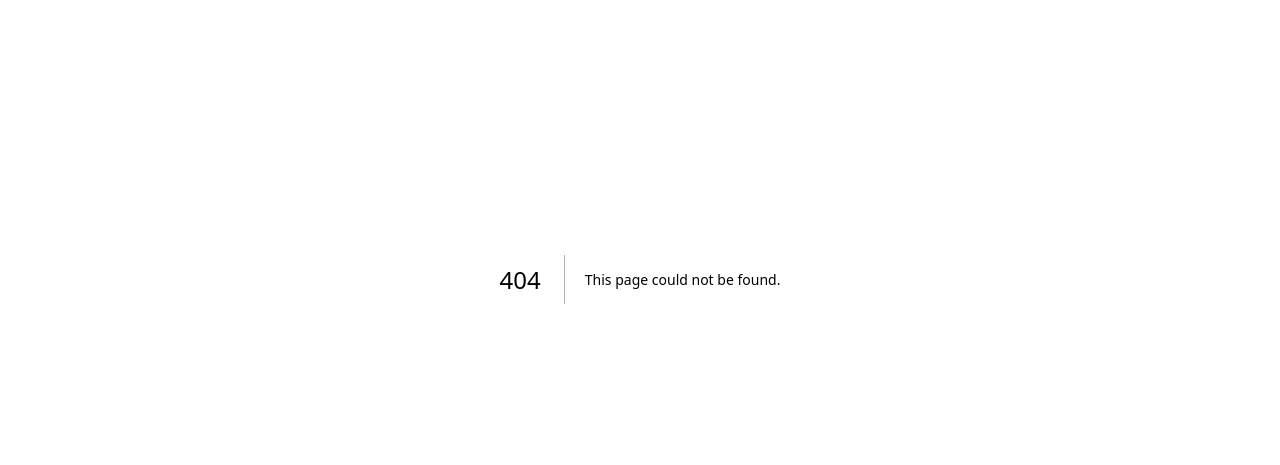
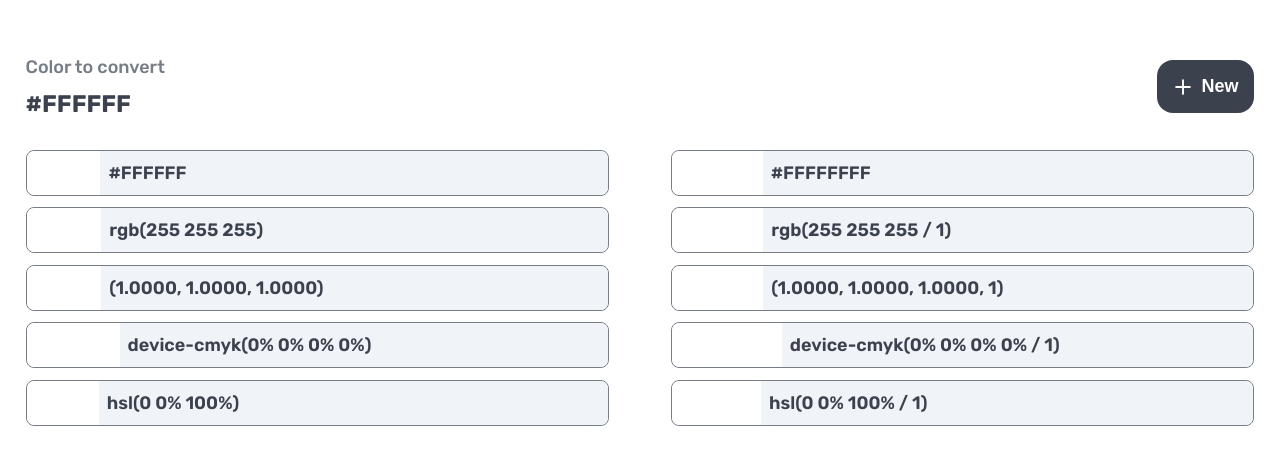
Before and after one commit to emersondont/color-converter, a Next.js app: page /converter in a window 1280 px wide. Before the commit this address had no page. Shown: the part 121-586 px from the top of the page. Built offline with nearby package versions, Linux system fonts and the light colour scheme.

Commit message:
everything is ready

```diff
--- a/package.json
+++ b/package.json
@@ -13,6 +13,7 @@
     "@types/node": "18.16.3",
     "@types/react": "18.2.1",
     "@types/react-dom": "18.2.3",
+    "colortranslator": "^1.10.2",
     "next": "13.3.4",
     "react": "18.2.0",
     "react-dom": "18.2.0",
--- /dev/null
+++ b/src/pages/converter.tsx
@@ -0,0 +1,116 @@
+import { useState, FormEvent } from 'react';
+import { useRouter } from 'next/router';
+import { ParsedUrlQuery } from 'querystring';
+import { Plus } from "@phosphor-icons/react";
+import styles from '@/styles/Converter.module.css';
+
+import { ColorTranslator } from 'colortranslator';
+
+interface Params extends ParsedUrlQuery {
+	color: string;
+	type: string;
+}
+
+export default function Converter() {
+	const router = useRouter();
+	const params = router.query as Params
+	const [color, setColor] = useState<string>(params.color ?? '#FFFFFF')
+
+	const colorTranslator = new ColorTranslator(color)
+
+	function handleNewColor() {
+		router.push({
+			pathname: '/'
+		});
+	}
+
+	async function copyTextToClipboard(text: string) {
+		if ('clipboard' in navigator) {
+			return await navigator.clipboard.writeText(text);
+		} else {
+			return document.execCommand('copy', true, text);
+		}
+	}
+
+	const colors = [
+		{
+			titulo: 'HEX',
+			valor: colorTranslator.HEX
+		},
+		{
+			titulo: 'HEXA',
+			valor: colorTranslator.HEXA
+		},
+		{
+			titulo: 'RGB',
+			valor: colorTranslator.RGB
+		},
+		{
+			titulo: 'RGBA',
+			valor: colorTranslator.RGBA
+		},
+		{
+			titulo: 'RGB',
+			valor: `(${(colorTranslator.R/255).toFixed(4)}, ${(colorTranslator.G/255).toFixed(4)}, ${(colorTranslator.B/255).toFixed(4)})`
+		},
+
+		{
+			titulo: 'RGBA',
+			valor: `(${(colorTranslator.R/255).toFixed(4)}, ${(colorTranslator.G/255).toFixed(4)}, ${(colorTranslator.B/255).toFixed(4)}, ${colorTranslator.A})`
+		},
+		{
+			titulo: 'CMYK',
+			valor: colorTranslator.CMYK
+		},
+		{
+			titulo: 'CMYKA',
+			valor: colorTranslator.CMYKA
+		},
+		{
+			titulo: 'HSL',
+			valor: colorTranslator.HSL
+		},
+		{
+			titulo: 'HSLA',
+			valor: colorTranslator.HSLA
+		}
+	];
+
+	return (
+		<main className={styles.main}>
+			<header>
+				<div>
+					<p>Color to convert</p>
+					<h2>{color}</h2>
+				</div>
+				<button
+					onClick={handleNewColor}
+				>
+					<Plus size={20} color="#ffffff" weight="bold" />
+					New
+				</button>
+			</header>
+
+			<div className={styles.grid}>
+				{colors.map((cor, index) => (
+					<div
+						key={index}
+						onClick={e => copyTextToClipboard(cor.valor)}
+						title='Click to copy'
+					>
+						<h1
+							style={{
+								backgroundColor: colorTranslator.HEX,
+								color: '#fff'
+							}}
+						>
+							{cor.titulo}
+						</h1>
+						<p>{cor.valor}</p>
+					</div>
+				))}
+			</div>
+
+		</main>
+	)
+}
--- /dev/null
+++ b/src/styles/Converter.module.css
@@ -0,0 +1,120 @@
+.main {
+    display: flex;
+    flex-direction: column;
+    justify-content: center;
+    align-items: center;
+    min-height: 100vh;
+    padding: 5%;
+    gap: 64px;
+}
+
+.main header {
+    display: flex;
+    flex-direction: row;
+    justify-content: space-between;
+    align-items: center;
+    width: 100%;
+}
+
+.main header div {
+    display: flex;
+    flex-direction: column;
+    gap: 12px;
+}
+
+.main header div p {
+    color: #777D86;
+    font-weight: 500;
+    font-size: 1.5rem;
+}
+
+.main header div h2 {
+    color: #3C424D;
+    font-weight: 700;
+    font-size: 2rem;
+}
+
+.main header button {
+    cursor: pointer;
+    background-color: #3c424d;
+    color: #fff;
+    font-weight: 600;
+    font-size: 1.5rem;
+    border: none;
+
+    border-radius: 16px;
+    padding: 16px;
+    display: flex;
+    align-items: center;
+    gap: 8px;
+
+    transform: scale(1);
+    transition: transform 0.2s ease-in-out;
+}
+
+.main header button:hover {
+    transform: scale(.95);
+}
+
+.grid {
+    display: grid;
+    grid-template-columns: 1fr 1fr;
+    width: 100%;
+    gap: 10%;
+    margin-bottom: 10%;
+}
+
+.grid div {
+    display: flex;
+    align-items: center;
+    border: 1px solid #777D86;
+    border-radius: 8px;
+    cursor: pointer;
+}
+
+.grid div h1 {
+    font-weight: 700;
+    font-size: 2rem;
+    padding: 8px 12px;
+    border-radius: 8px 0px 0px 8px;
+    height: 100%;
+    display: flex;
+    align-items: center;
+}
+
+.grid div p {
+    background-color: #f0f3f7;
+    width: 100%;
+    height: 100%;
+    display: flex;
+    align-items: center;
+    padding: 8px;
+    color: #3c424d;
+    font-weight: 600;
+    font-size: 1.5rem;
+    border-radius: 0px 8px 8px 0px;
+}
+
+@media screen and (min-width: 320px) {
+    .grid {
+        grid-template-columns: 1fr;
+        gap: 2%;
+    }
+}
+
+@media screen and (min-width: 480px) {
+    .main {
+        padding: 2%;
+        gap: 32px;
+    }
+    .grid {
+        grid-template-columns: 1fr 1fr;
+        gap: 5%;
+    }
+}
+
+@media screen and (min-width: 768px) {
+    .grid {
+        grid-template-columns: 1fr 1fr;
+    }
+}
--- a/src/styles/globals.css
+++ b/src/styles/globals.css
@@ -14,6 +14,7 @@
   --background-rgb: 255, 255, 255;
 
 }
+
 * {
   box-sizing: border-box;
   padding: 0;
@@ -29,9 +30,28 @@ body {
 body {
   /*color: rgb(var(--foreground-rgb));*/
   background: #ffffff;
-  font-family: 'Rubik', sans-serif;;
+  font-family: 'Rubik', sans-serif;
+  ;
 }
 
 a {
   text-decoration: none;
 }
+
+@media screen and (min-width: 320px) {
+  html {
+    font-size: 8px;
+  }
+}
+
+@media screen and (min-width: 480px) {
+  html {
+    font-size: 8px;
+  }
+}
+
+@media screen and (min-width: 768px) {
+  html {
+    font-size: 12px;
+  }
+}
```
Also changed, not shown: src/pages/index.tsx (+64 -124 lines), src/styles/Home.module.css (+25 -4 lines), 1 other file (tests, documents, lock files or other folders).
